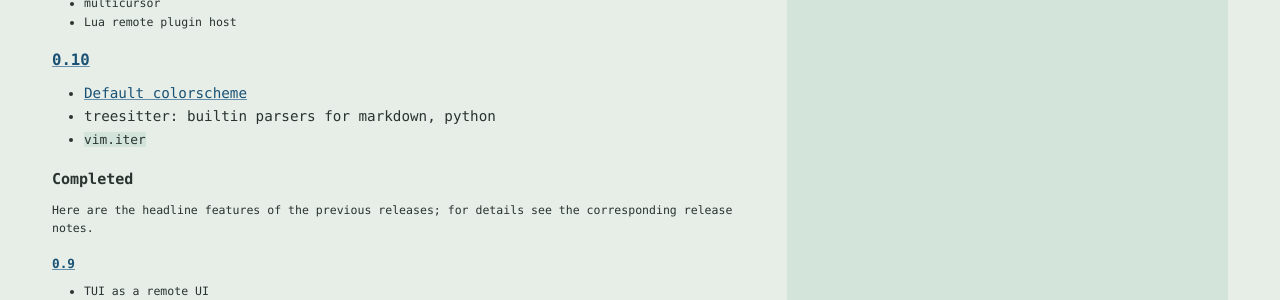
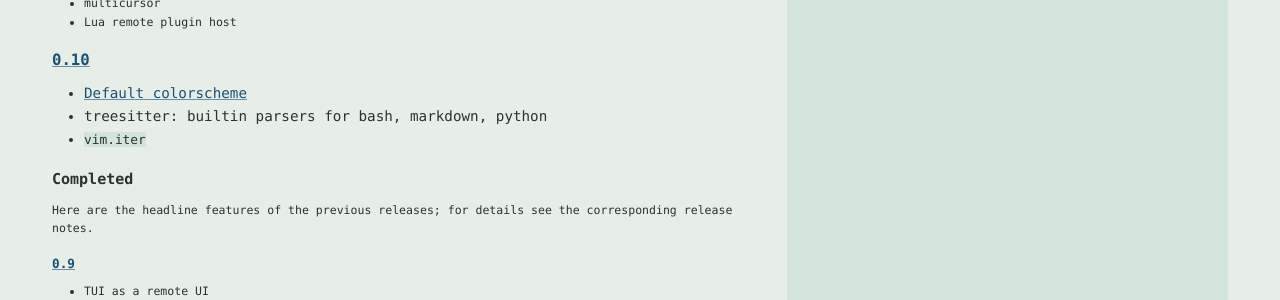
Before and after one commit to neovim/neovim.github.io, a Jekyll site: the page built from roadmap.html, in a window 1280 px wide and 900 px high, scrolled down 746 px. Shown: the part 152-452 px from the top of the window. Built offline with Jekyll 4.4.1, drawn with Linux system fonts in a browser that asks for light colours; comment, search, counter and statistics services are not loaded.

Commit message:
roadmap: add bash to the list of new treesitter parsers
neovim 0.10.0-dev builds include the following new parsers:
 * bash, markdown, python

```diff
--- a/roadmap.html
+++ b/roadmap.html
@@ -51,7 +51,7 @@ Concrete high-level feature areas and changes.
 <h3><a href="https://github.com/neovim/neovim/milestone/36">0.10</a></h3>
 <ul>
   <li><a href="https://github.com/neovim/neovim/pull/26334">Default colorscheme</a></li>
-  <li>treesitter: builtin parsers for markdown, python</li>
+  <li>treesitter: builtin parsers for bash, markdown, python</li>
   <li><code>vim.iter<code></li>
 </ul>
 
```
